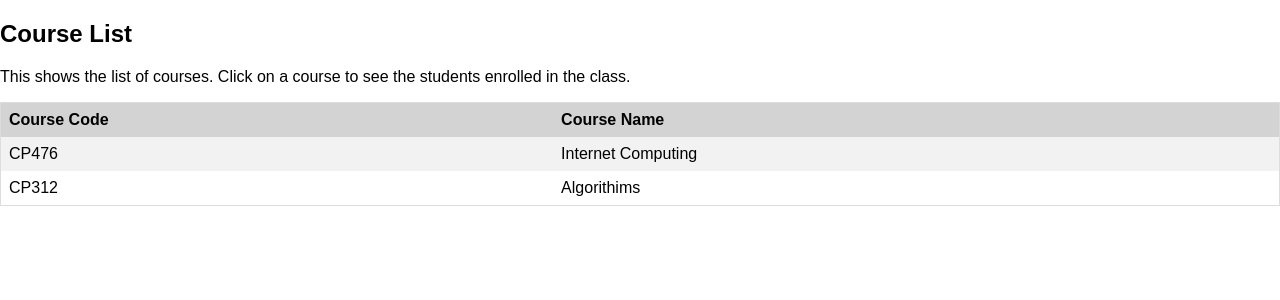
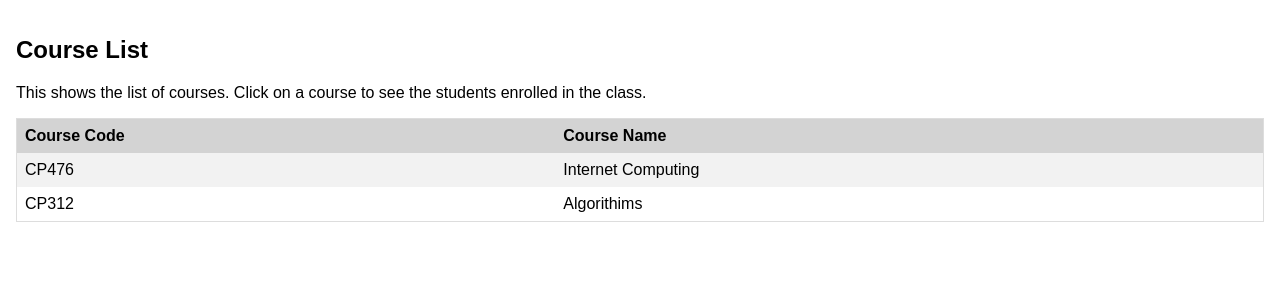
Before and after one commit to MatthewFraser22/CP476, a PHP site: page / in a window 1280 px wide. Shown: the part 89-389 px from the top of the page. Run offline with PHP 8.4, Linux system fonts and the light colour scheme.

Commit message:
Add spacing.

```diff
--- a/class.php
+++ b/class.php
@@ -5,6 +5,7 @@
 
 <body>
     <?php include 'header.php'; ?>
+    <div class="container">
         <h2>Class List For X Course</h2>
         <p>This shows the list of students enrolled in the class. Click on the student to find out their marks on this course.</p>
         <div style="overflow-x:auto;">
@@ -39,6 +40,7 @@
                 </tr>
             </table>
         </div>
+    </div>
 </body>
 
 </html>
--- a/css/header.css
+++ b/css/header.css
@@ -2,6 +2,7 @@
     overflow: hidden;
     background-color: #f1f1f1;
     padding: 20px 10px;
+    margin: 0;
   }
 
   .header a {
--- a/css/table.css
+++ b/css/table.css
@@ -1,8 +1,8 @@
 * {box-sizing: border-box;}
 
 body {
+  font-family: Arial, Helvetica, sans-serif;
   margin: 0;
-  font-family: Arial, Helvetica, sans-serif;
 }
 
 
@@ -28,3 +28,7 @@ tr:not(:first-child):hover{
 }
 
 tr:nth-child(even){background-color: #f2f2f2}
+
+.container{
+  padding: 1rem;
+}
--- a/index.php
+++ b/index.php
@@ -5,6 +5,7 @@
 
 <body>
     <?php include 'header.php'; ?>
+    <div class="container">
         <h2>Course List</h2>
         <p>This shows the list of courses. Click on a course to see the students enrolled in the class.</p>
         <div style="overflow-x:auto;">
@@ -24,6 +25,7 @@
 
             </table>
         </div>
+    </div>
 
 </body>
 
--- a/marks.php
+++ b/marks.php
@@ -5,6 +5,7 @@
 
 <body>
     <?php include 'header.php'; ?>
+    <div class="container">
         <h2>Marks</h2>
         <p>This shows the marks for the student. Click on the edit button to change their marks.</p>
         <div style="overflow-x:auto;">
@@ -36,6 +37,7 @@
                 </tr>
             </table>
         </div>
+    </div>
 </body>
 
 </html>
```
Lines whose indentation alone changed are shown as unchanged.
